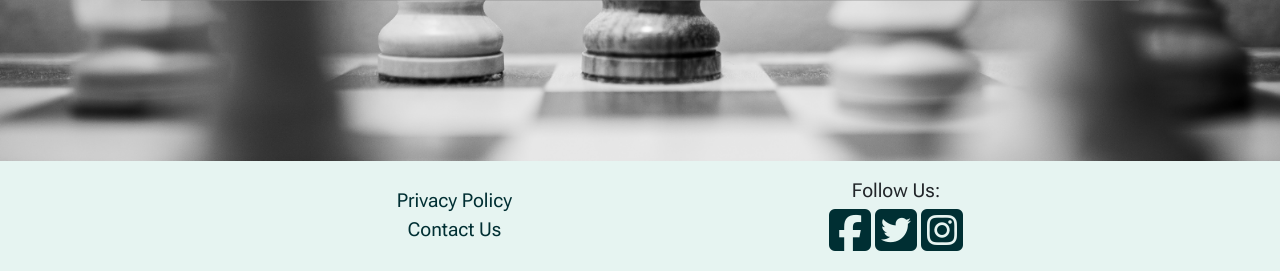
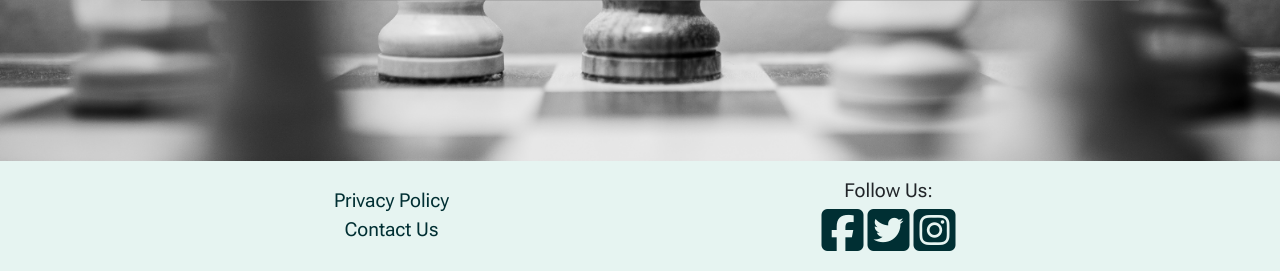
Before and after one commit to vit718/CheckMate-GameStore_Django, a Django app: page / in a window 1280 px wide. Shown: the part 529-800 px from the top of the page. Run offline with Django 3.2, Linux system fonts and the light colour scheme; some libraries are stand-ins or nearby versions.

Commit message:
Clean footer code

```diff
--- a/static/css/base.css
+++ b/static/css/base.css
@@ -12,6 +12,16 @@ body {
     font-family: 'Roboto Flex', sans-serif;
 }
 
+.text-black {
+    color: black;
+}
+
+.text-dark {
+    color: #002F33 !important;
+}
+
+/* Navbar */
+
 #logo-img {
     height: 80px;
     width: 80px;
@@ -20,6 +30,8 @@ body {
 .backg-light {
     background-color: #E6F4F1;
 }
+
+/* Home page carousel */
 
 .carousel-container {
     background-color: rgba(128, 128, 128, 0.336);
@@ -35,10 +47,6 @@ body {
     color: white;
 }
 
-.hover-bigger:hover {
-    font-size: large;
-}
-
 .text-background {
     background-color: #5da3a6;
     display: inline-block;
@@ -48,14 +56,6 @@ body {
 
 #corousel-btn {
     text-align: center;
-}
-
-.text-black {
-    color: black;
-}
-
-.text-dark {
-    color: #002F33 !important;
 }
 
 #carousel-main-1, #carousel-main-2 {
@@ -73,24 +73,24 @@ body {
 
 .footer-font-size {
     font-size: 1.2rem;
+    margin-bottom: 0;
 }
 
-footer {
+#footer {
     background-color: #E6F4F1;
 }
 
-#footer-icons {
-    display: inline-block;
-    padding: 0 25px;
-}
-
 #footer-links {
-    padding-left: 31%;
     padding-top: 10px;
 }
 
 #footer-icons p {
     margin-bottom: 0;
+}
+
+.float-container {
+    width: 50%;
+    float: left;
 }
 
 /* -------------------------------- Media Queries
@@ -116,3 +116,16 @@ footer {
         padding-top: 164px;
     }
 }
+
+/* Adjust footer size for small screens */
+@media (max-width: 992px) {
+
+    #footer-links {
+        padding-top: 0;
+    }
+
+    .footer-font-size {
+        font-size: 1rem;
+    }
+
+}
--- a/templates/base.html
+++ b/templates/base.html
@@ -121,9 +121,9 @@
     {% endblock %}
 
     <!-- Footer -->
-    <footer class="fixed-bottom py-3 text-center">
-        <div class="d-none d-lg-block">
-            <div id="footer-links" class="text-center float-left">
+    <footer id="footer" class="fixed-bottom py-3 text-center">
+        <div class="container d-none d-lg-block">
+            <div id="footer-links" class="text-center float-container">
                 <div>
                     <a class="text-dark footer-font-size" href="">Privacy Policy</a>
                 </div>
@@ -131,8 +131,7 @@
                     <a class="text-dark footer-font-size" href="">Contact Us</a>
                 </div>
             </div>
-            <div class="mx-auto">
-                <div id="footer-icons" class="text-center">
+            <div class="text-center float-container">
                 <div>
                     <p class="footer-font-size">Follow Us:</p>
                 </div>
@@ -146,7 +145,6 @@
                 </div>
             </div>
         </div>
-        </div>
         {% include 'includes/mobile-footer.html' %}
     </footer>
 
--- a/templates/includes/mobile-footer.html
+++ b/templates/includes/mobile-footer.html
@@ -1,4 +1,5 @@
-<div class="text-center d-sm-block d-lg-none">
+<div class="d-lg-none container">
+    <div id="footer-links" class="text-center float-container">
         <div>
             <a class="text-dark footer-font-size" href="">Privacy Policy</a>
         </div>
@@ -6,18 +7,19 @@
             <a class="text-dark footer-font-size" href="">Contact Us</a>
         </div>
     </div>
-<div class="mx-auto d-lg-none">
-    <div id="footer-icons" class="text-center">
+    <div class="float-container">
+        <div class="text-center">
             <div>
                 <p class="footer-font-size">Follow Us:</p>
             </div>
             <div>
                 <a class="text-dark" href="https://www.facebook.com/" target="_blank" rel="noopener"
-                aria-label="Visit our Facebook page (opens in a new page)"><i class="fab fa-facebook-square fa-3x"></i></a>
+                    aria-label="Visit our Facebook page (opens in a new page)"><i class="fab fa-facebook-square fa-2xl"></i></a>
                 <a class="text-dark" href="https://twitter.com/" target="_blank" rel="noopener"
-                aria-label="Visit our Twitter page (opens in a new page)"><i class="fab fa-twitter-square fa-3x"></i></a>
+                    aria-label="Visit our Twitter page (opens in a new page)"><i class="fab fa-twitter-square fa-2xl"></i></a>
                 <a class="text-dark" href="https://www.instagram.com/" target="_blank" rel="noopener"
-                aria-label="Visit our Instagram page (opens in a new page)"><i class="fab fa-instagram-square fa-3x"></i></a>
+                    aria-label="Visit our Instagram page (opens in a new page)"><i class="fab fa-instagram-square fa-2xl"></i></a>
             </div>
         </div>
     </div>
+</div>
```
Also changed, not shown: README.md (deleted). Lines whose indentation alone changed are shown as unchanged.
